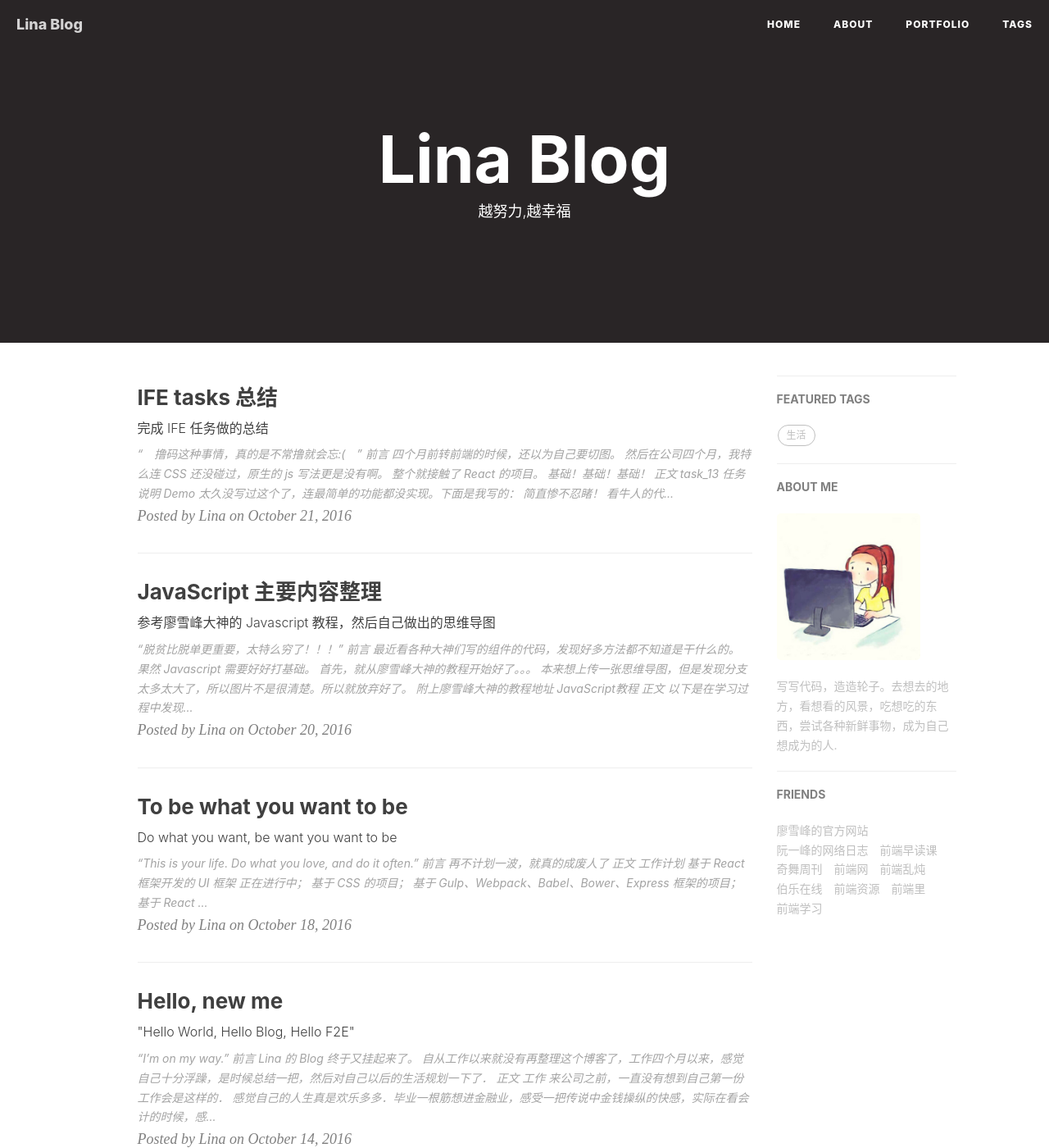
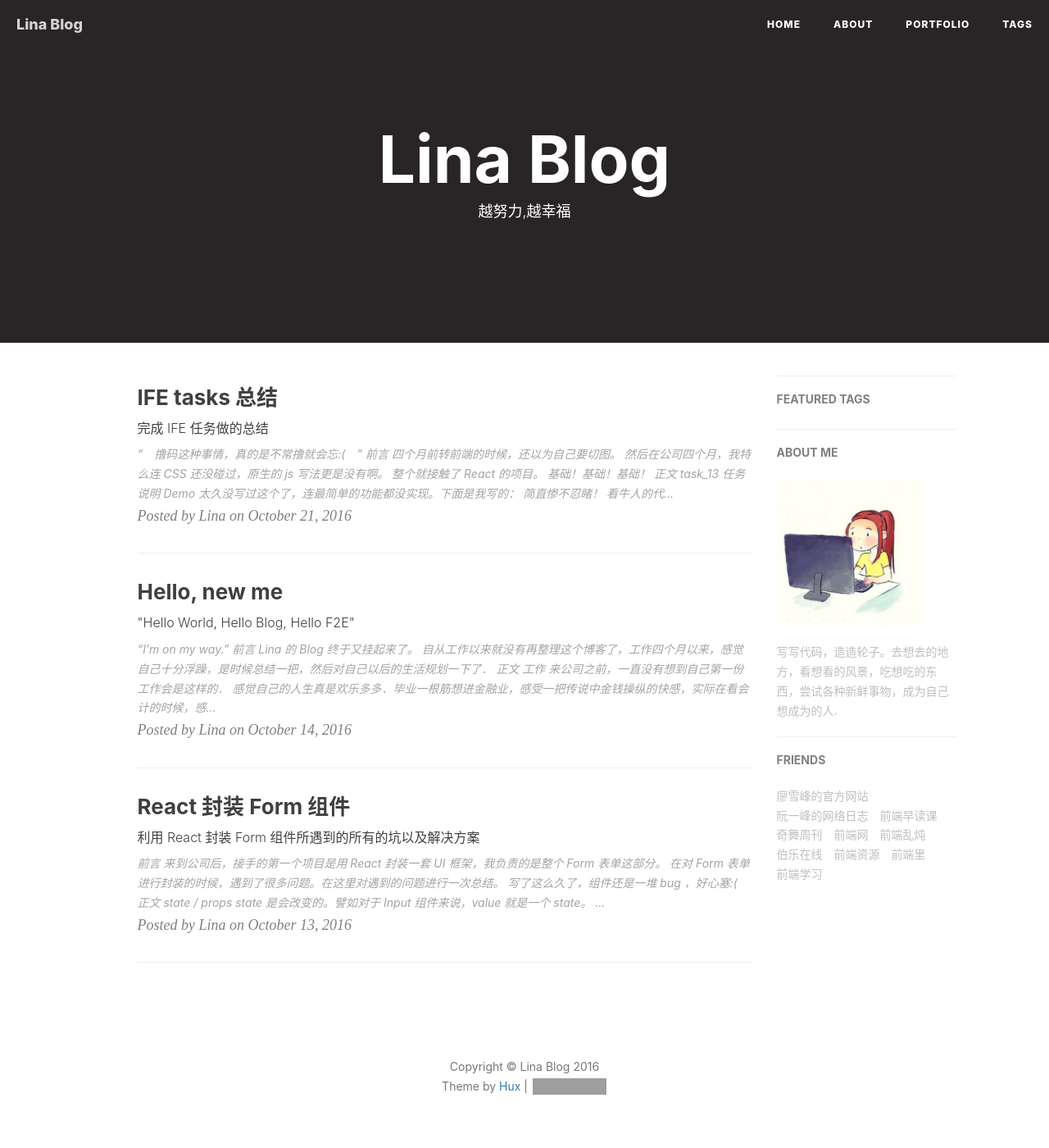
Before and after one commit to LizzieZhao/Blog, a Jekyll site: the page built from index.html, in a window 1280 px wide and 1400 px high. Shown: the whole window at 82% size. Built offline with Jekyll 4.4.1, drawn with Linux system fonts in a browser that asks for light colours; nearby versions of some CDN libraries; the list of posts is cut into pages by our own code; comment, search, counter and statistics services are not loaded; grey boxes are pictures that could not be loaded.

````diff
--- a/_posts/2016-10-18-plan.markdown
+++ /dev/null
@@ -1,65 +0,0 @@
----
-layout:     post
-title:      "To be what you want to be"
-subtitle:   "Do what you want, be want you want to be"
-date:       2016-10-18 09:00:00
-author:     "Lina"
-header-img: "img/post-bg-plan.jpg"
-catalog: true
-tags:
-    - 生活
-    - 学习
-    - 计划
----
-
-> “This is your life. Do what you love, and do it often.”
-
-
-## 前言
-
-再不计划一波，就真的成废人了
-
-![废人一个](/img/in-posts/plan_01.jpg)
-
----
-
-## 正文
-
-### 工作计划
-
-1. 基于 React 框架开发的 UI 框架  **正在进行中**；
-2. 基于 CSS 的项目；
-3. 基于 Gulp、Webpack、Babel、Bower、Express 框架的项目；
-4. 基于 React Native 的项目；
-5. 基于数据结构、算法、设计模式的项目；
-6. 基于 JS、CSS、HTML 的项目；
-...
-
----
-
-### 学习计划
-
----
-
-### 生活计划
-
-** 健身 **
-
-1. 160cm、40kg
-2. 学会游泳（这个真的是想学好久了，到现在还没学，伐开心）
-
-** 联系 **
-
-1. 多给家人打电话
-2. 多跟朋友聊一聊哈，本人太懒了，几乎不主动联系人哈
-
-** 娱乐 **
-
-1. 跟敏哥学把桌球
-2. 网球打一把
-
----
-
-## 后记
-
-> ＂Yesterday, you said tomorrow＂
--- a/_posts/2016-10-20-javascript.markdown
+++ /dev/null
@@ -1,63 +0,0 @@
----
-layout:     post
-title:      "JavaScript 主要内容整理"
-subtitle:   "参考廖雪峰大神的 Javascript 教程，然后自己做出的思维导图"
-date:       2016-10-20 08:00:00
-author:     "Lina"
-header-img: "img/post-bg-javascript.jpg"
-catalog: true
-tags:
-    -
----
-
-> “脱贫比脱单更重要，太特么穷了！！！”
-
-
-## 前言
-
-最近看各种大神们写的组件的代码，发现好多方法都不知道是干什么的。
-
-果然 Javascript 需要好好打基础。
-
-首先，就从廖雪峰大神的教程开始好了。。。
-
-本来想上传一张思维导图，但是发现分支太多太大了，所以图片不是很清楚。所以就放弃好了。
-
-附上廖雪峰大神的教程地址 [JavaScript教程](http://www.liaoxuefeng.com/wiki/001434446689867b27157e896e74d51a89c25cc8b43bdb3000)
-
-
----
-
-## 正文
-
-以下是在学习过程中发现的有(bu)趣(hui)的小知识：
-
-1. 用 map 和 reduce 实现把一个字符串转变成 Number。
-
-```javascript
-    function string2int(s) {
-      return s.split('').map( function(x){ return x-0 } ).reduce( function(x,y){ return x*10+y } );
-    }
-```
-
-2. 用 map 实现把不规范的英文名字，变为首字母大写，其他小写的规范名字。例如输入：['adam', 'LISA', 'barT']，输出：['Adam', 'Lisa', 'Bart']。
-
-```javascript
-    function normalize(arr) {
-      return arr.map( function(x){ let tail = x.substring(1).toLowerCase(); let head = x[0].toUpperCase(); return tail+head;});
-    }
-```
-
-3. 用 map 把数组内的字符串转变为 Number。
-
-```javascript
-    function array2int(arr) {
-      return arr.map( function(x){ return +x } );
-    }
-```
-
----
-
-## 后记
-
-> ＂每次只培养一个习惯＂
--- a/_posts/2016-10-21-ife.markdown
+++ b/_posts/2016-10-21-ife.markdown
@@ -51,9 +51,9 @@ tags:
 
 ---
 
-### task_14
+#### task_14
 
-[任务说明](http://ife.baidu.com/task/detail?taskId=13)
+[任务说明](http://ife.baidu.com/task/detail?taskId=14)
 
 [Demo](http://htmlpreview.github.io/?https://github.com/LizzieZhao/ife/blob/master/stage2/task_14.html)
 
````
Also changed, not shown: other parts of _posts/2016-10-21-ife.markdown (+51 -0 lines), img/in-posts/ife_05.png (added).
